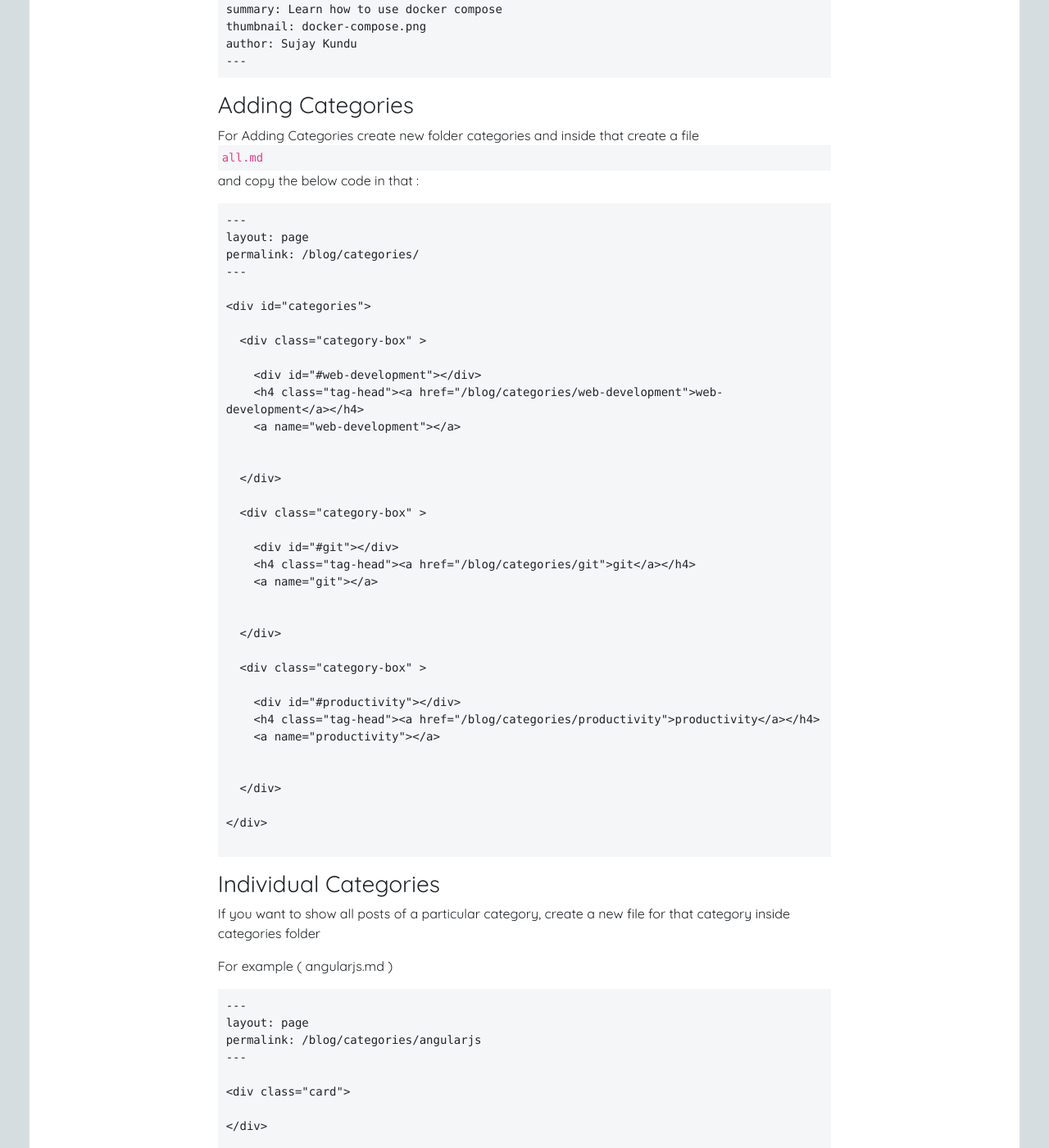
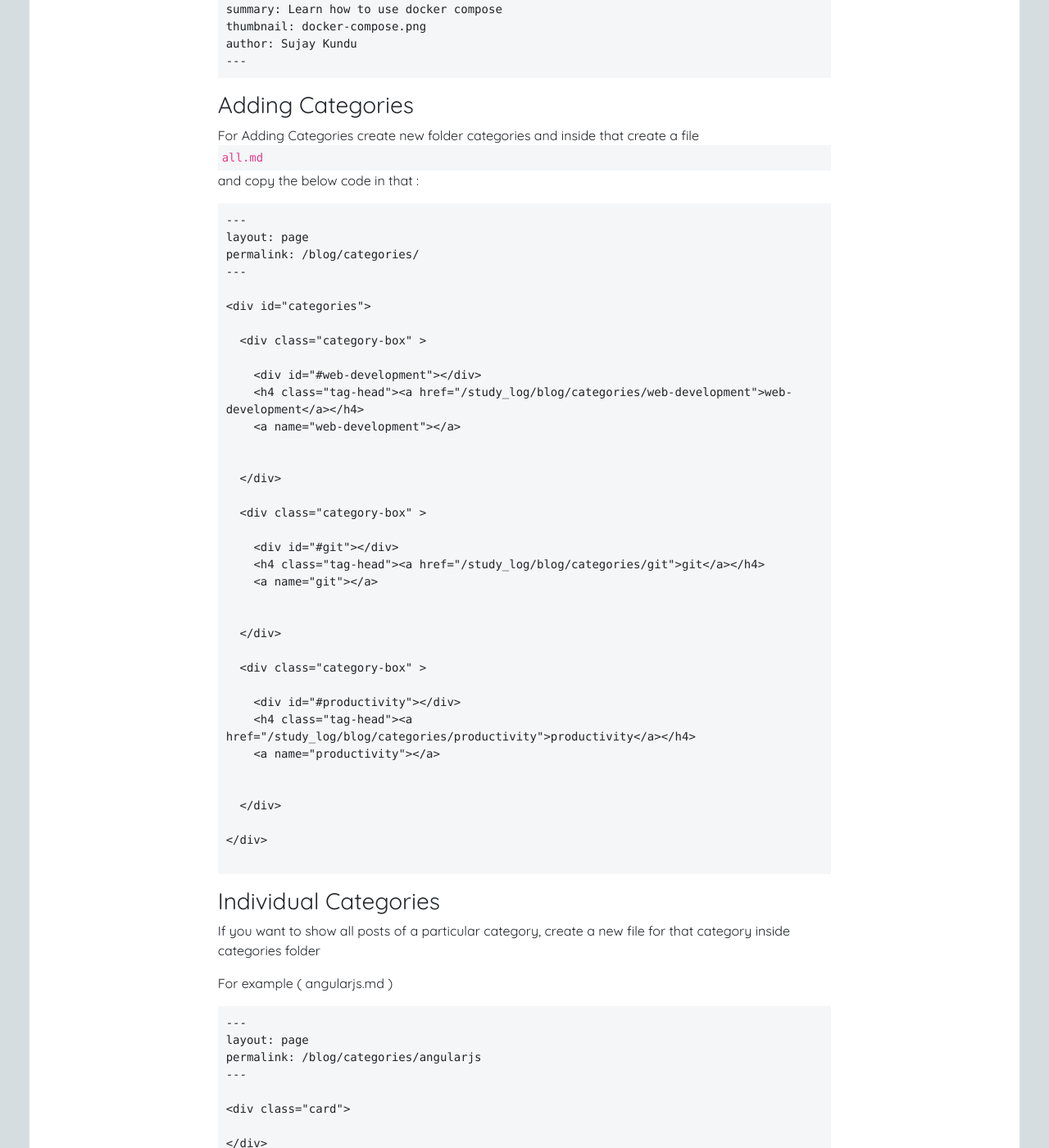
Before and after one commit to zzttt/study, a Jekyll site: the page built from README.md, in a window 1280 px wide and 1400 px high, scrolled down 2130 px. Shown: the whole window at 82% size. Built offline with Jekyll 4.4.1, drawn with Linux system fonts in a browser that asks for light colours; nearby versions of some CDN libraries; a script that is not in the unit is left out.

Commit message:
Set baseurl

```diff
--- a/_config.yml
+++ b/_config.yml
@@ -4,8 +4,8 @@ description: >- # this means to ignore newlines until "baseurl:"
   Write an awesome description for your new site here. You can edit this
   line in _config.yml. It will appear in your document head meta (for
   Google search results) and in your feed.xml site description.
-baseurl: "" # the subpath of your site, e.g. /blog
-url: "https://zzttt.github.io/study_log/" # the base hostname & protocol for your site, e.g. http://example.com
+baseurl: "/study_log" # the subpath of your site, e.g. /blog
+url: "https://zzttt.github.io" # the base hostname & protocol for your site, e.g. http://example.com
 
 author_logo: profile.png
 disqus_shortname: sujay-kundu  #for comments using disqus
```
